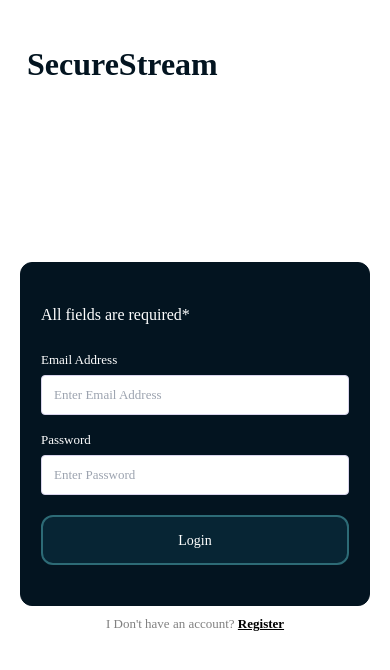
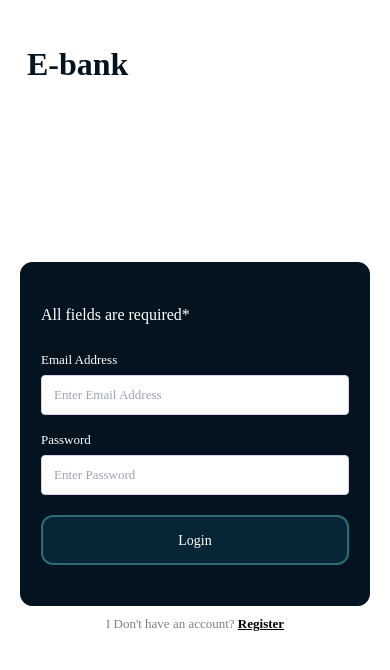
Before and after one commit to ukpono-j/Ebank_App, a React (Vite) app: page /login in a window 390 px wide. Shown: the top 670 px of the page. Built offline with nearby package versions, Linux system fonts and the light colour scheme; no server answers.

Commit message:
changed the logo name and navbar responsive navbar

```diff
--- a/src/components/Navbar.jsx
+++ b/src/components/Navbar.jsx
@@ -37,7 +37,7 @@ const Navbar = () => {
         />
       </div>
       {isMenuOpen && (
-        <div className="md:hidden text-[13px]   fixed z-30 top-[72px] left-0 w-full h-full bg-[#0F1A2E] flex flex-col pl-5  pr-5  sm:pl-[60px] sm:pr-[60px] md:pl-[70px] md:pr-[70px]">
+        <div className="md:hidden text-[13px]   fixed z-30 top-[60px] left-0 w-full h-full bg-[#272726] flex flex-col pl-5  pr-5  sm:pl-[60px] sm:pr-[60px] md:pl-[70px] md:pr-[70px]">
           <Link to="" className="mt-4 mb-4">
             About Us
           </Link>
--- a/src/pages/LogIn.jsx
+++ b/src/pages/LogIn.jsx
@@ -60,7 +60,7 @@ const Login = () => {
       <div className="w-[100%] min-h-[100vh] flex-col  flex items-center justify-center pt-10  pb-5 pl-5 pr-5   bg-[#fff]">
         <div className="absolute top-[40px] font-bold font-[Poppins] text-[32px] text-[#031420] md:left-[100px] left-[27px]">
           <Link to="/" className="outline-none">
-          SecureStream
+          E-bank
           </Link>
         </div>
         <form
--- a/src/pages/Register.jsx
+++ b/src/pages/Register.jsx
@@ -54,7 +54,7 @@ const Register = () => {
       <div className="w-[100%] min-h-[100vh] flex-col  flex items-center justify-center pt-10  pb-5 pl-5 pr-5   bg-[#fff]">
         <div className="absolute top-[40px] font-bold font-[Poppins] text-[30px] text-[#031420] md:left-[100px] left-[27px]">
           <Link to="/" className="outline-none">
-          SecureStream
+          E-bank
           </Link>
         </div>
         <form
```
